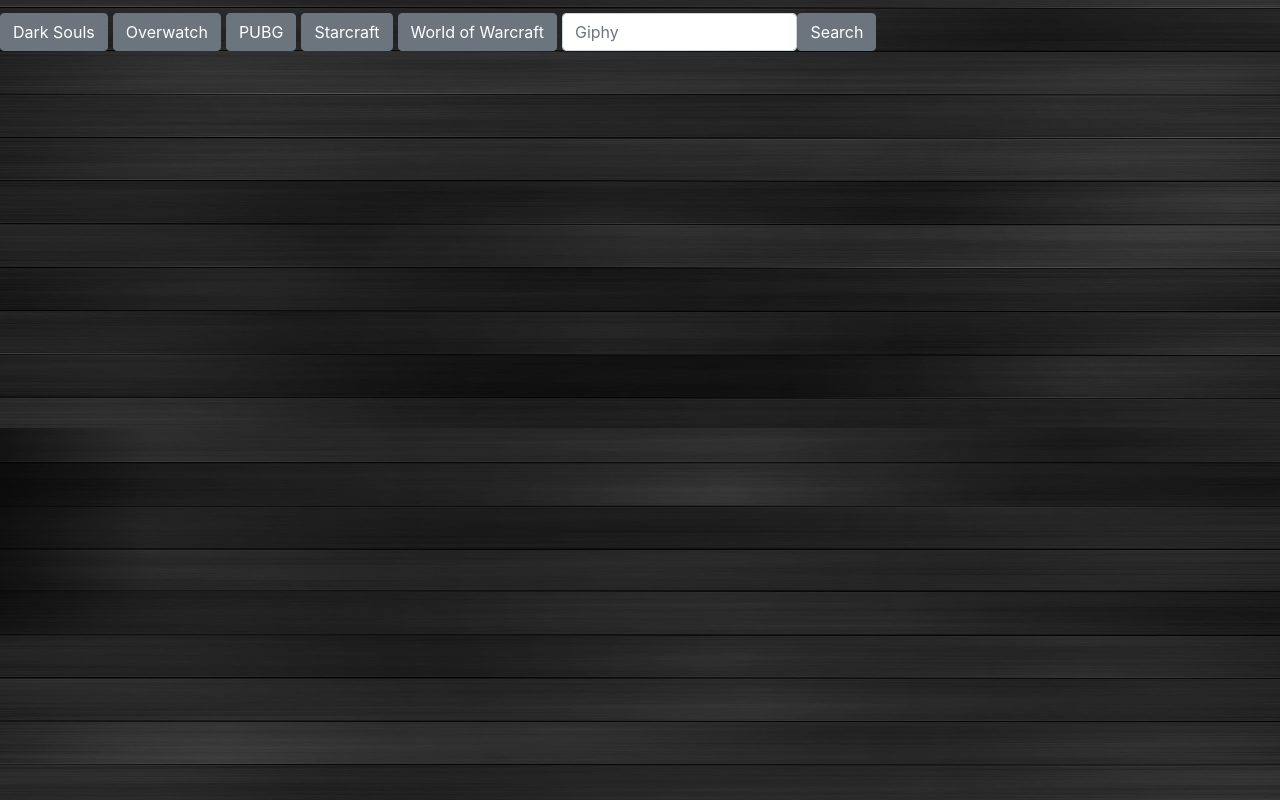
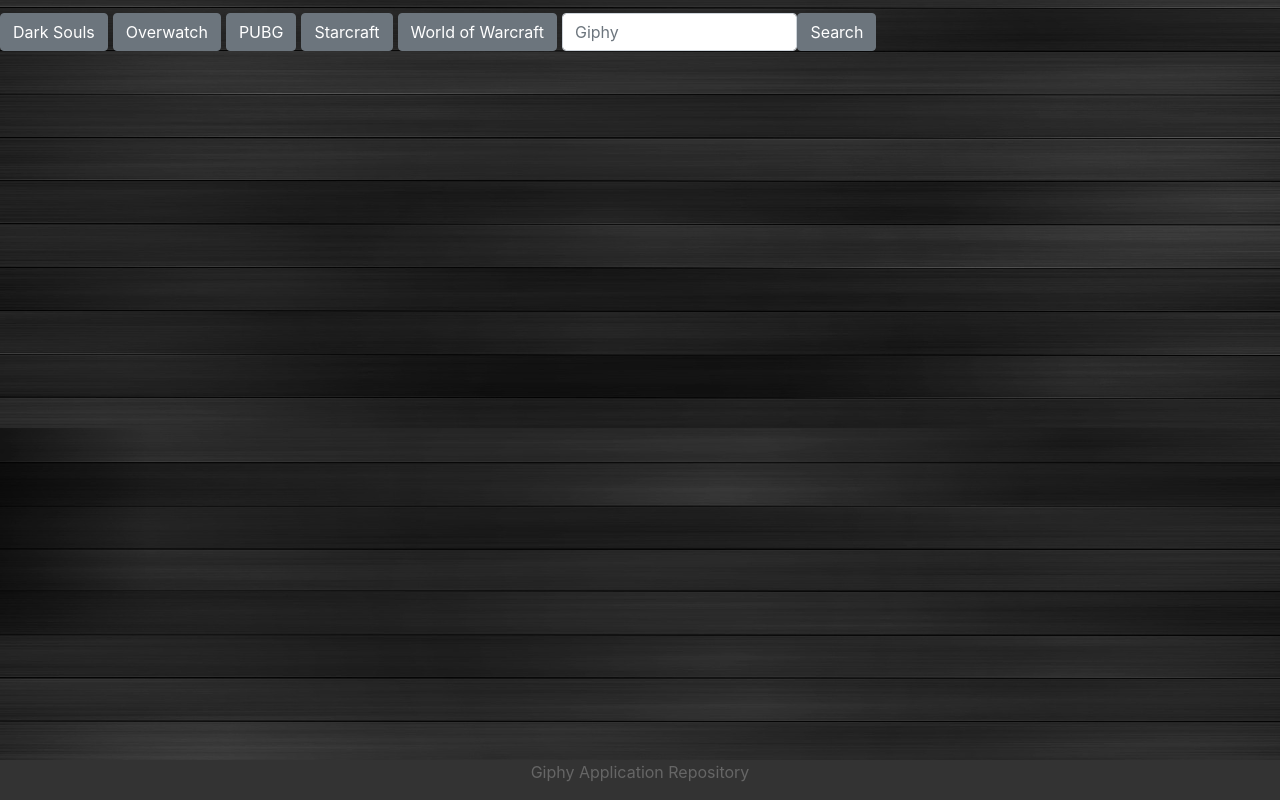
Before and after one commit to yiqi0110/apiGetter, a plain HTML site: page index.html in a window 1280 px wide. Drawn offline with nearby package versions, Linux system fonts and the light colour scheme.

Commit message:
will link on footer

```diff
--- a/assets/style/style.css
+++ b/assets/style/style.css
@@ -12,6 +12,25 @@ body {
 
 .sticky-top {
     margin-top: 1%;
+}
+
+footer {
+    width: 100%;
+    margin-top: 1rem;
+    padding-bottom: 1rem;
+    background-color: #333333;
+    text-align: center;
+    position: absolute;
+    bottom: 0%;
+
+}
+
+a{
+    color: #666666;
+}
+
+a:hover {
+    color: #999999;
 }
 
 ._button {
--- a/index.html
+++ b/index.html
@@ -33,6 +33,9 @@
         </div>
     </div>
 
+    <footer> <a href="https://github.com/yiqi0110/apiGetter"
+        target="_blank" rel="noopener noreferrer">Giphy Application Repository</a></footer>
+
 
 
     <script src="https://code.jquery.com/jquery-3.3.1.slim.min.js" integrity="sha384-q8i/X+965DzO0rT7abK41JStQIAqVgRVzpbzo5smXKp4YfRvH+8abtTE1Pi6jizo"
```
